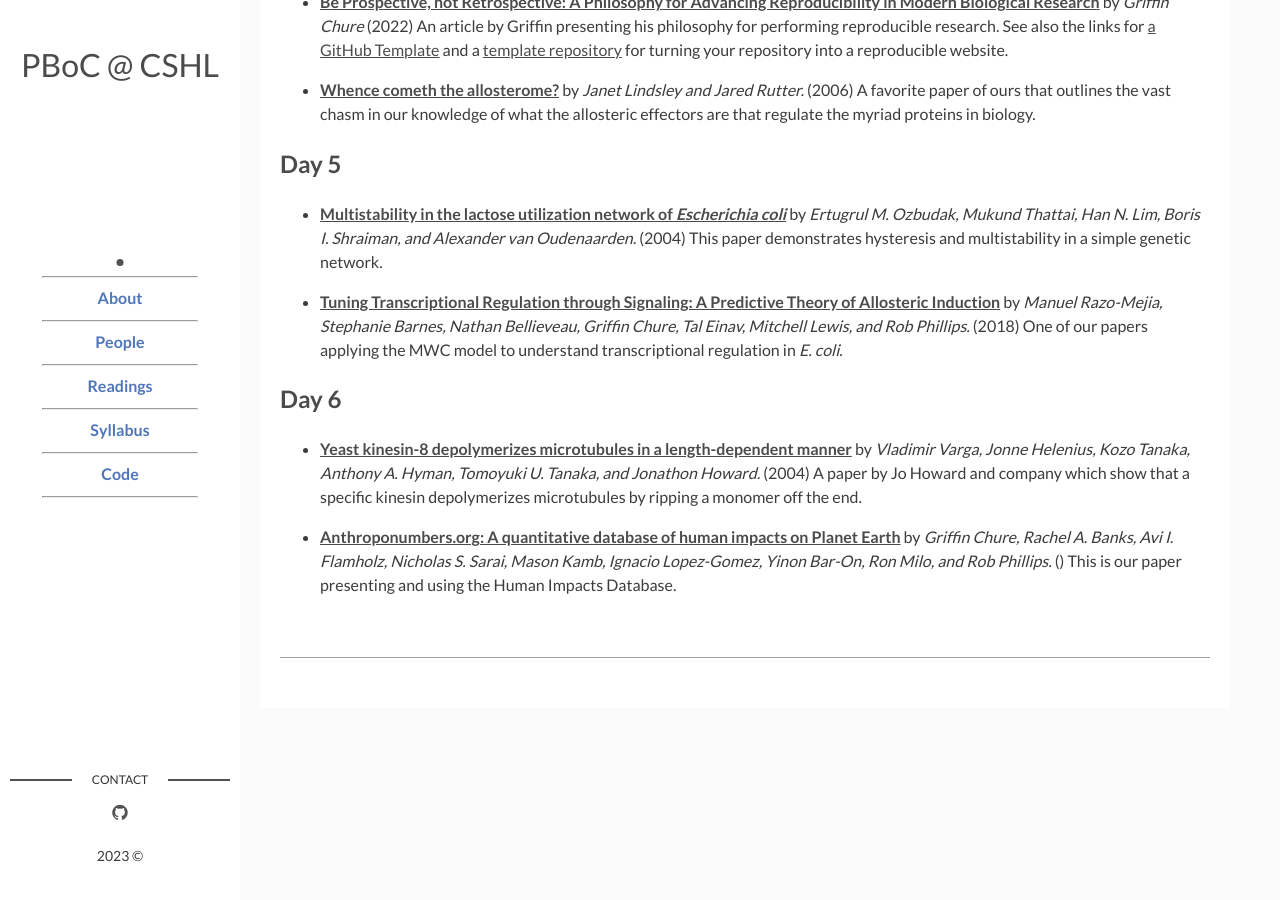
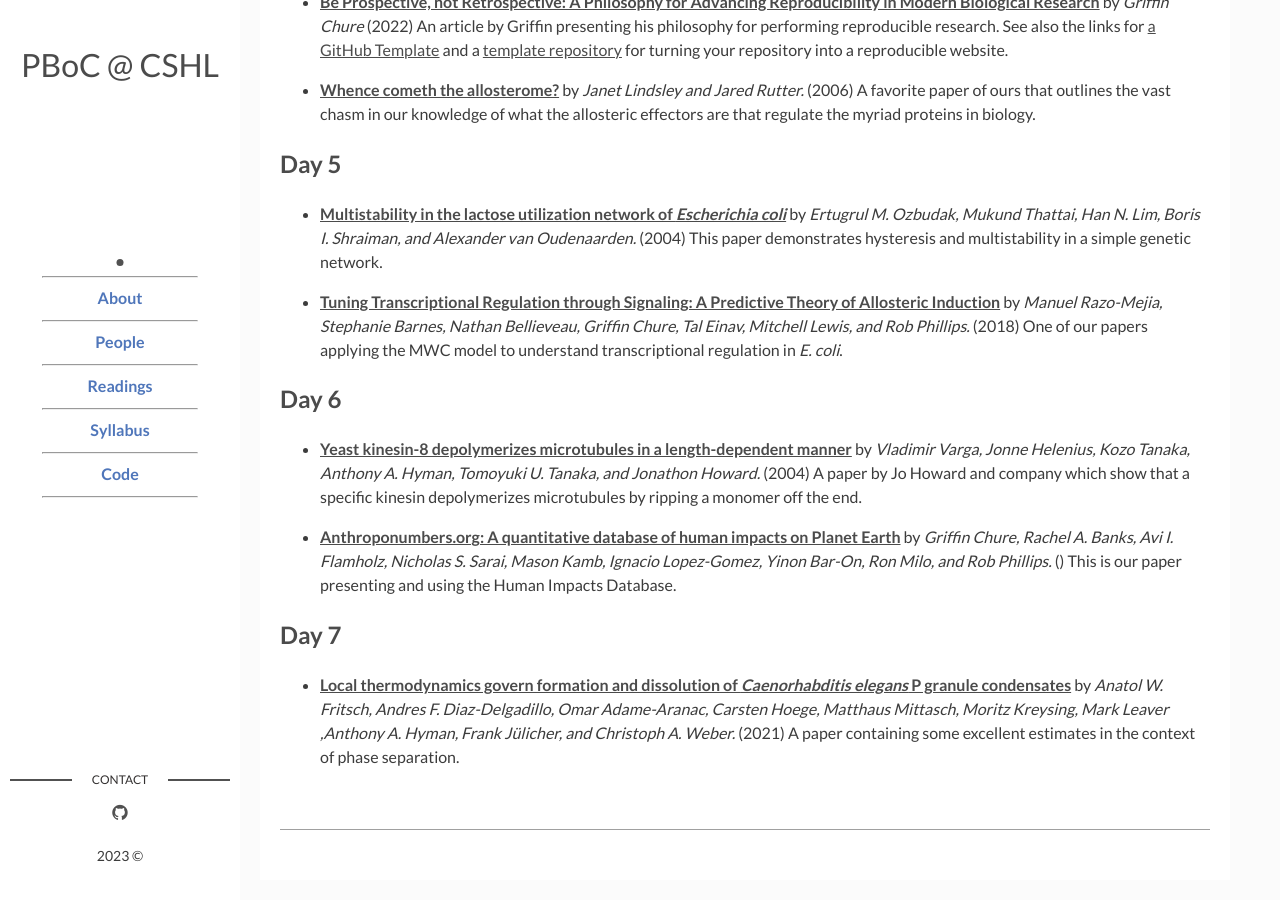
Before and after one commit to RPGroup-PBoC/cshl_pboc_2023, a Jekyll site: the page built from page02_readings.md, in a window 1280 px wide and 900 px high, scrolled down 2685 px. Built offline with Jekyll 4.4.1, drawn with Linux system fonts in a browser that asks for light colours.

Commit message:
Added a paper

```diff
--- a/_data/readings.yaml
+++ b/_data/readings.yaml
@@ -172,6 +172,7 @@ Day 5:
     description: >
       One of our papers applying the MWC model to understand transcriptional regulation in
       <i>E. coli</i>.
+
 Day 6:
   - pub:
     title: "Yeast kinesin-8 depolymerizes microtubules in a length-dependent manner"
@@ -188,3 +189,11 @@ Day 6:
     link: chure2022b.pdf
     description: >
       This is our paper presenting and using the Human Impacts Database.
+Day 7:
+  - pub:
+    title: "Local thermodynamics govern formation and dissolution of <i>Caenorhabditis elegans</i> P granule condensates"
+    authors: Anatol W. Fritsch, Andres F. Diaz-Delgadillo, Omar Adame-Aranac, Carsten Hoege, Matthaus Mittasch, Moritz Kreysing, Mark Leaver ,Anthony A. Hyman, Frank Jülicher, and Christoph A. Weber.
+    link: fritsch2021.pdf
+    year: 2021
+    description: >
+      A paper containing some excellent estimates in the context of phase separation.
```
Also changed, not shown: 1 other file.
